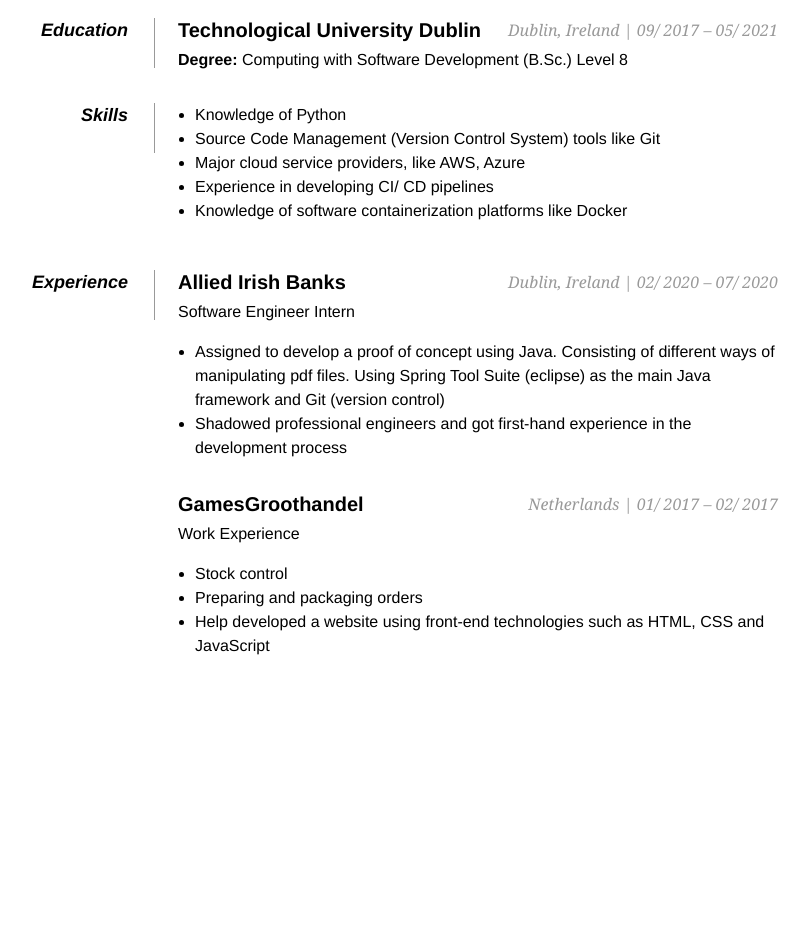
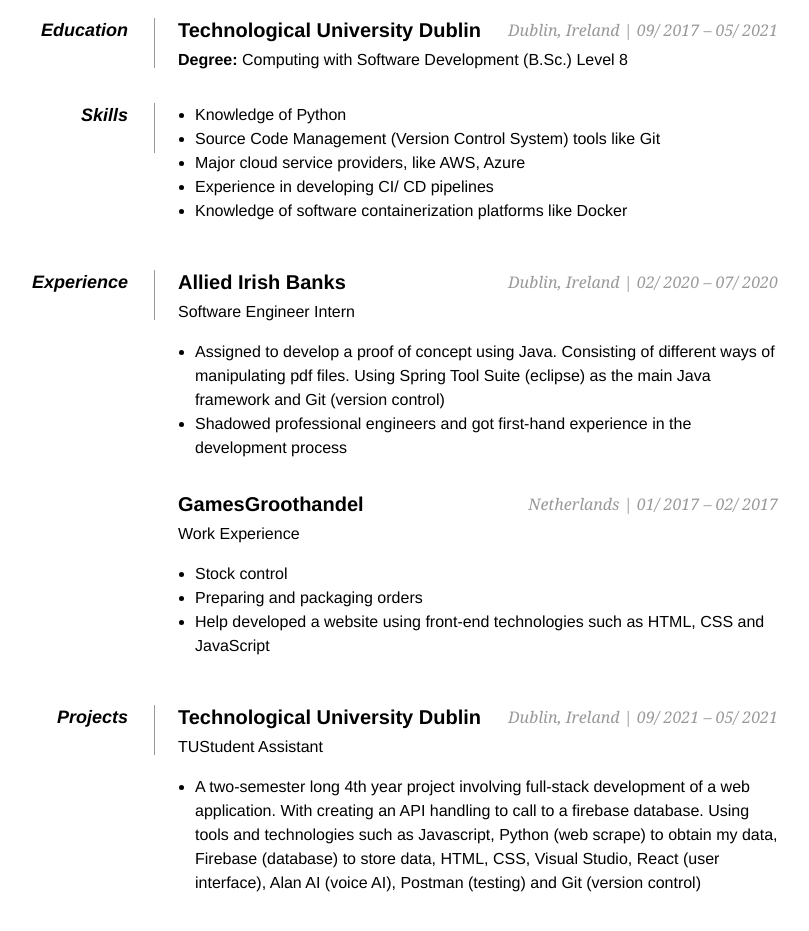
Before and after one commit to gabagustin125/GabrielAgustin.github.io, a plain HTML site: page index.html in a window 1280 px wide. Shown: the part 318-1249 px from the top of the page, without its empty margins (262-1071 px from the left). Before the commit the page ends 1068 px from the top, so only its background shows below. Drawn offline with Linux system fonts and the light colour scheme.

Commit message:
Update index.html

```diff
--- a/index.html
+++ b/index.html
@@ -115,7 +115,7 @@
 
       img {
          width: 280px;
-         height: 280px;
+         height: 290px;
          border: 1px solid #999;
       }
    </style>
@@ -191,6 +191,22 @@
                <li>Help developed a website using front-end technologies such as HTML, CSS and JavaScript</li>
             </ul>
          </dd>
+
+         <dd class="clear"></dd>
+
+         <dt>Projects</dt>
+         <dd>
+            <h2>Technological University Dublin <span>Dublin, Ireland | 09/ 2021 – 05/ 2021</span></h2>
+            <p><span>TUStudent Assistant</span></p>
+            <ul>
+               <li>A two-semester long 4th year project involving full-stack development of a web application. With
+                  creating an API handling to call to a firebase database. Using tools and technologies such as
+                  Javascript, Python (web scrape) to obtain my data, Firebase (database) to store data, HTML, CSS,
+                  Visual Studio, React (user interface), Alan AI (voice AI), Postman (testing) and Git (version control)
+               </li>
+            </ul>
+         </dd>
+
       </dl>
 
       <div class="clear"></div>
```
